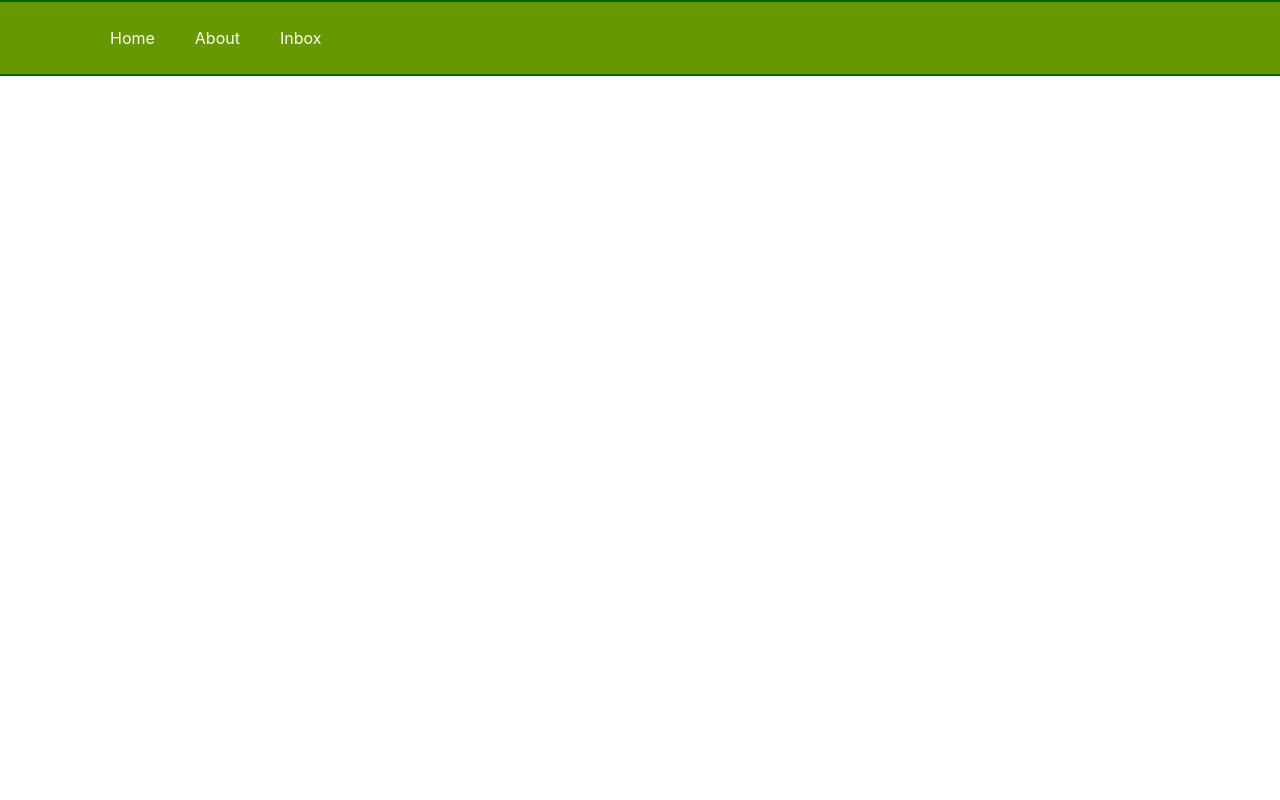
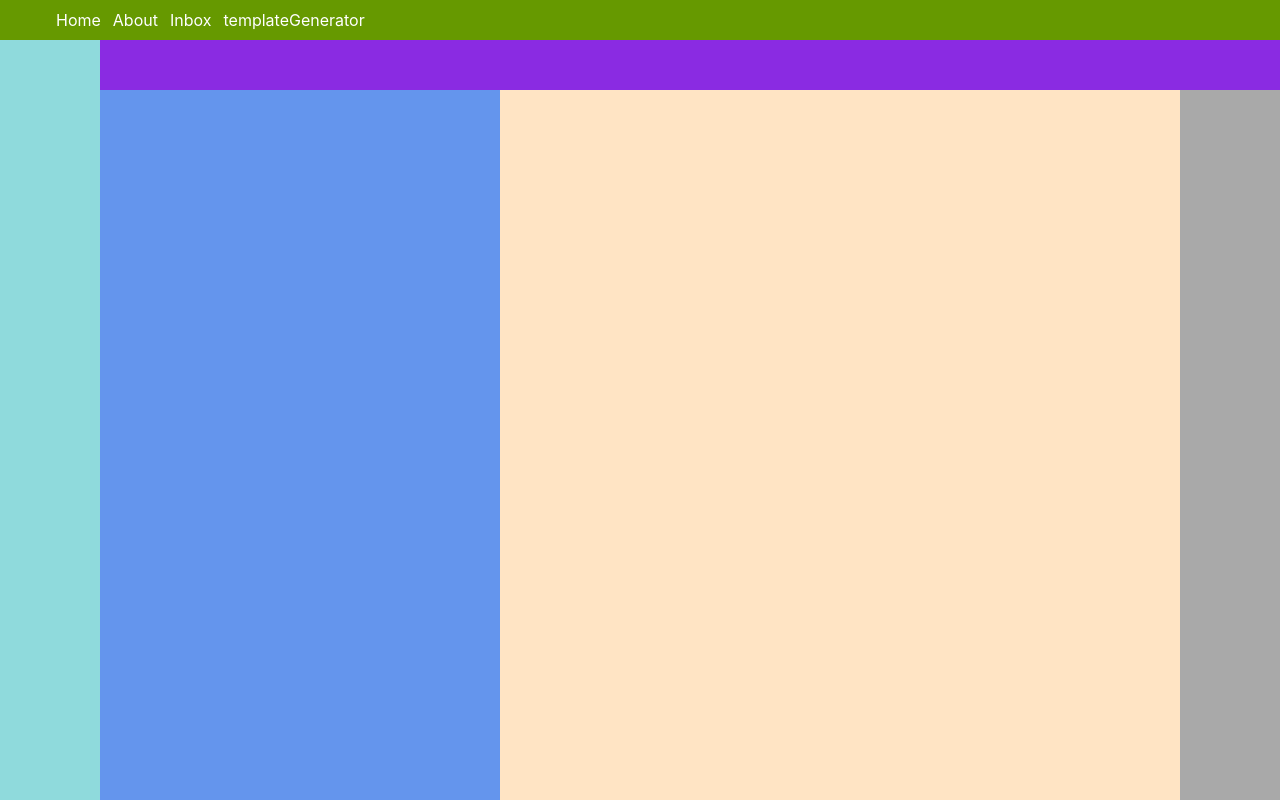
Before and after one commit to liwenkangatom/react_ts, a React app: page /templateGenerator in a window 1280 px wide. Built offline with nearby package versions, Linux system fonts and the light colour scheme.

Commit message:
修改 page 布局

```diff
--- a/src/App.scss
+++ b/src/App.scss
@@ -1,8 +1,13 @@
 .App {
   text-align: center;
+}
 
-  li {
-    float: left;
-    margin-left: 30px;
-  }
+Header {
+  width: 100%;
+  height: 40px;
 }
+
+.mainContainer {
+  width: 100%;
+  height: calc(100% - 40px);
+}
--- a/src/App.tsx
+++ b/src/App.tsx
@@ -4,7 +4,12 @@ import { createBrowserHistory } from "history";
 
 import "./App.scss";
 
-import { AboutConnected as About, Inbox, HomeConnected as Home } from "./pages";
+import {
+  AboutConnected as About,
+  Inbox,
+  HomeConnected as Home,
+  TemplateGenerator
+} from "./pages";
 import { Header } from "./components";
 
 const history = createBrowserHistory();
@@ -14,9 +19,12 @@ export default class App extends Component {
     return (
       <Router history={history}>
         <Header />
-        <Route exact path="/" component={Home} />
-        <Route path="/About" component={About} />
-        <Route path="/inbox" component={Inbox} />
+        <div className="mainContainer">
+          <Route exact path="/" component={Home} />
+          <Route path="/About" component={About} />
+          <Route path="/inbox" component={Inbox} />
+          <Route path="/templateGenerator" component={TemplateGenerator} />
+        </div>
       </Router>
     );
   }
--- a/src/components/Header/header.scss
+++ b/src/components/Header/header.scss
@@ -1,7 +1,5 @@
 nav {
   height: 100%;
-  border-top: #060 2px solid;
-  border-bottom: #060 2px solid;
   background-color: #690;
 }
 
@@ -18,7 +16,7 @@ nav li {
 nav a {
   color: #fff;
   text-decoration: none;
-  padding: 20px 20px;
+  padding: 6px 6px;
 }
 
 nav a:hover {
--- a/src/components/Header/index.tsx
+++ b/src/components/Header/index.tsx
@@ -1,11 +1,10 @@
-import * as React from 'react';
+import * as React from "react";
 import { Link } from "react-router-dom";
 
-import "./header.scss"
-export interface IHeaderProps {
-}
+import "./header.scss";
+export interface IHeaderProps {}
 
-export function Header (props: IHeaderProps) {
+export function Header(props: IHeaderProps) {
   return (
     <div>
       <header>
@@ -20,6 +19,9 @@ export function Header (props: IHeaderProps) {
             <li>
               <Link to="/inbox">Inbox</Link>
             </li>
+            <li>
+              <Link to="/templateGenerator">templateGenerator</Link>
+            </li>
           </ul>
         </nav>
       </header>
--- a/src/index.scss
+++ b/src/index.scss
@@ -11,3 +11,14 @@ code {
   font-family: source-code-pro, Menlo, Monaco, Consolas, 'Courier New',
     monospace;
 }
+
+* {
+  padding: 0;
+  margin: 0;
+}
+
+html,
+body,
+#root {
+  height: 100%;
+}
--- /dev/null
+++ b/src/pages/TemplateGenerator/index.tsx
@@ -0,0 +1,32 @@
+import * as React from "react";
+import "./templateGenerator.scss";
+
+export interface ITemplateGeneratorProps {}
+
+export interface ITemplateGeneratorState {}
+
+export class TemplateGenerator extends React.Component<
+  ITemplateGeneratorProps,
+  ITemplateGeneratorState
+> {
+  constructor(props: ITemplateGeneratorProps) {
+    super(props);
+
+    this.state = {};
+  }
+
+  public render() {
+    return (
+      <div className="templateGenerator">
+        <div className="sidebar" />
+        <div className="mainContent">
+          <div className="header" />
+          <div className="editContent">
+            <div className="pageContent" />
+            <div className="sideNav" />
+          </div>
+        </div>
+      </div>
+    );
+  }
+}
--- /dev/null
+++ b/src/pages/TemplateGenerator/templateGenerator.scss
@@ -0,0 +1,47 @@
+$mainColor: #8fdadc;
+
+.templateGenerator {
+  width: 100%;
+  height: 100%;
+}
+
+.sidebar {
+  width: 100px;
+  height: 100%;
+  float: left;
+  background-color: $mainColor;
+}
+
+.mainContent {
+  width: calc(100% - 100px);
+  height: 100%;
+  float: left;
+  background-color: bisque;
+}
+
+.header {
+  width: 100%;
+  height: 50px;
+  background-color: blueviolet;
+}
+
+.editContent {
+  width: 100%;
+  height: calc(100% - 50px);
+}
+
+
+
+.pageContent {
+  width: 400px;
+  height: 100%;
+  float: left;
+  background-color: cornflowerblue;
+}
+
+.sideNav {
+  width: 100px;
+  height: 100%;
+  float: right;
+  background-color: darkgray;
+}
--- a/src/pages/index.tsx
+++ b/src/pages/index.tsx
@@ -1,3 +1,4 @@
 export * from "./About";
 export * from "./Inbox";
 export * from "./Home";
+export * from "./TemplateGenerator";
```
Also changed, not shown: src/features/templates/actions.ts (+3 -6 lines), package.json (line endings or trailing spaces), 1 other file (tests, documents, lock files or other folders).
